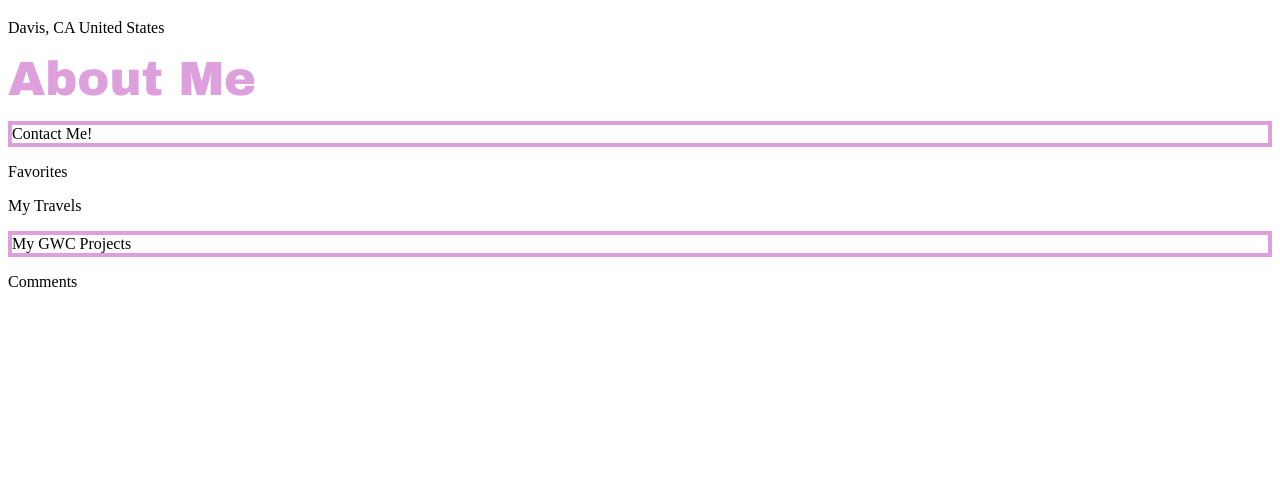
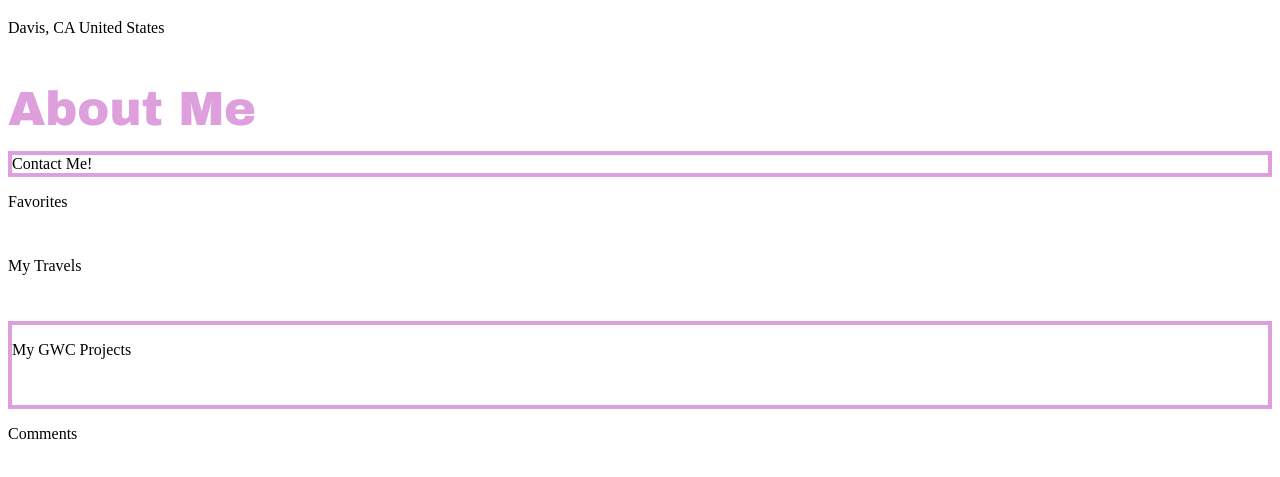
Before and after one commit to emieckey/Portfolio, a plain HTML site: page aboutme.html in a window 1280 px wide. Shown: the part 61-538 px from the top of the page. Drawn offline with Linux system fonts and the light colour scheme.

Commit message:
Update aboutme.html

```diff
--- a/aboutme.html
+++ b/aboutme.html
@@ -10,13 +10,13 @@
 </head>
 <body bgcolor=white>
 
-<h1 style="color:black;">Emi Eckey</h1>
-<p>Davis, CA United States</p>
+<h1> Emi Eckey</h1>
+<p><p style="padding-bottom: 30px; width: 300px; border: 1px;"> Davis, CA United States</p>
 <p><font face="arial black" size="8" color="plum">About Me</font></p>
 <div id="myDiv">Contact Me!</div>
-<p>Favorites</p>
-<p>My Travels</p>
-<div id="myDiv">My GWC Projects</div>
+<p><p style="padding-bottom: 30px; width: 300px; border: 1px;">Favorites</p>
+<p><p style="padding-bottom: 30px; width: 300px; border: 1px;">My Travels</p>
+<div id="myDiv"><p style="padding-bottom: 30px; width: 300px; border: 1px;">My GWC Projects</div>
 <p>Comments</p>
 
 </body>
```
